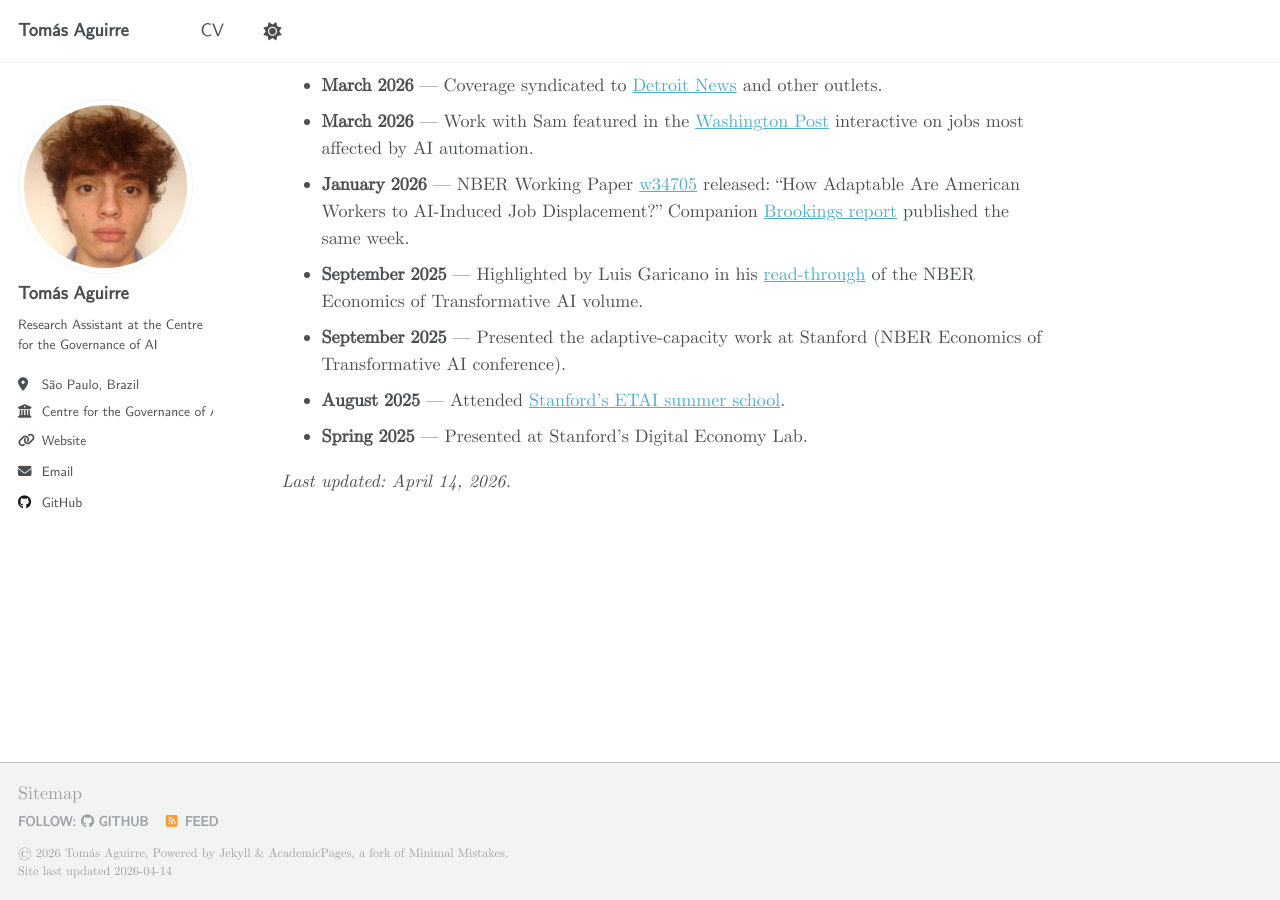
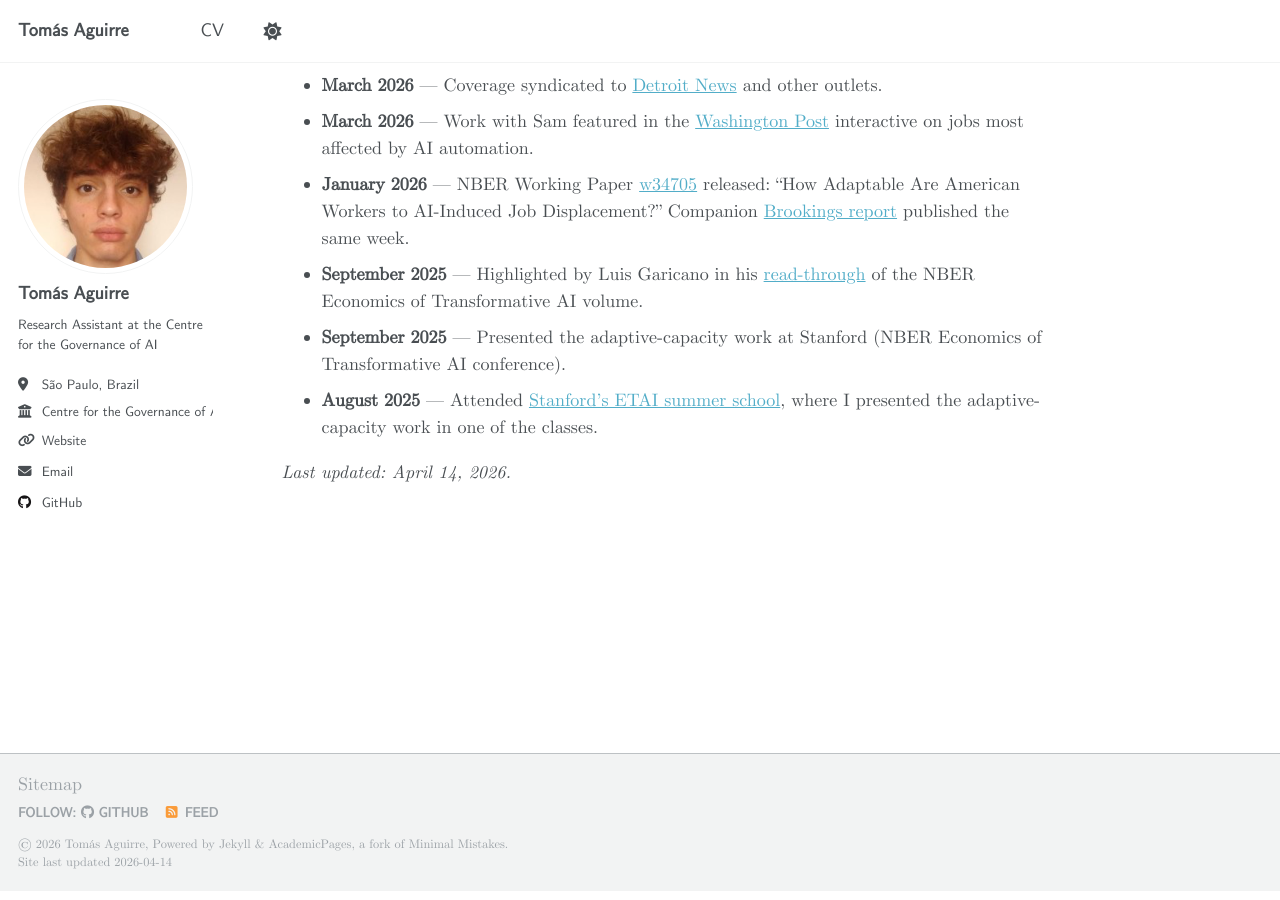
Before and after one commit to t6aguirre/t6aguirre.github.io, a Jekyll site: the page built from _pages/about.md, in a window 1280 px wide and 900 px high, scrolled down 1330 px. Built offline with Jekyll 4.4.1, drawn with Linux system fonts in a browser that asks for light colours.

Commit message:
Merge ETAI and presentation into single news item

```diff
--- a/_pages/about.md
+++ b/_pages/about.md
@@ -34,7 +34,6 @@ Feel free to contact me at [t6aguirre@gmail.com](mailto:t6aguirre@gmail.com).
 - **January 2026** — NBER Working Paper [w34705](https://www.nber.org/papers/w34705) released: "How Adaptable Are American Workers to AI-Induced Job Displacement?" Companion [Brookings report](https://www.brookings.edu/articles/measuring-us-workers-capacity-to-adapt-to-ai-driven-job-displacement/) published the same week.
 - **September 2025** — Highlighted by Luis Garicano in his [read-through](https://x.com/lugaricano/status/1969082314966909300) of the NBER Economics of Transformative AI volume.
 - **September 2025** — Presented the adaptive-capacity work at Stanford (NBER Economics of Transformative AI conference).
-- **August 2025** — Attended [Stanford's ETAI summer school](https://etai.stanford.edu/).
-- **Spring 2025** — Presented at Stanford's Digital Economy Lab.
+- **August 2025** — Attended [Stanford's ETAI summer school](https://etai.stanford.edu/), where I presented the adaptive-capacity work in one of the classes.
 
 *Last updated: April 14, 2026.*
```
